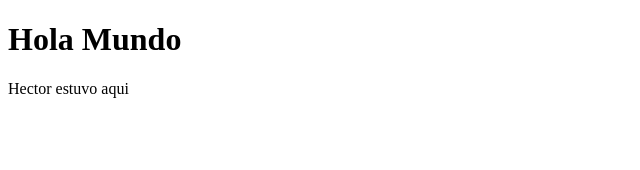
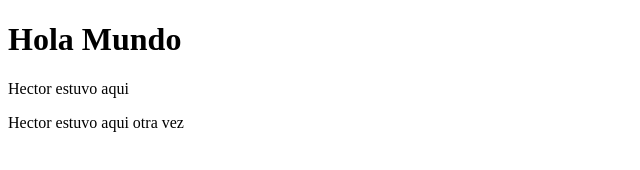
Before and after one commit to HG23rd/ProyectoHTML, a plain HTML site: page index.html in a window 1280 px wide. Shown: the whole page, without its empty margins (0-640 px from the left). Drawn offline with Linux system fonts and the light colour scheme.

Commit message:
add new change in body

```diff
--- a/index.html
+++ b/index.html
@@ -8,5 +8,6 @@
 <body>
     <h1>Hola Mundo</h1>
     <p>Hector estuvo aqui</p>
+    <p>Hector estuvo aqui otra vez</p>
 </body>
 </html>
```
